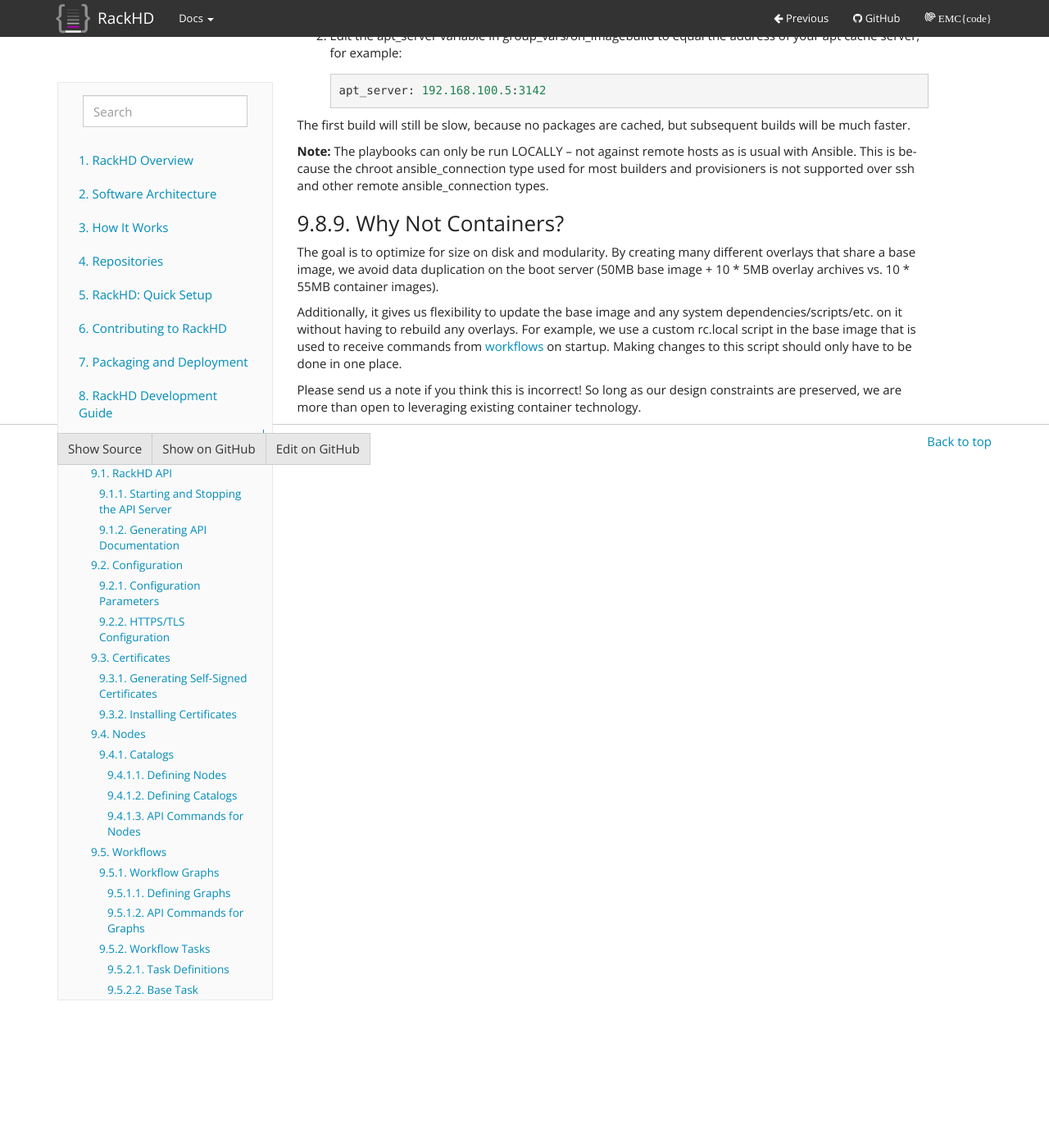
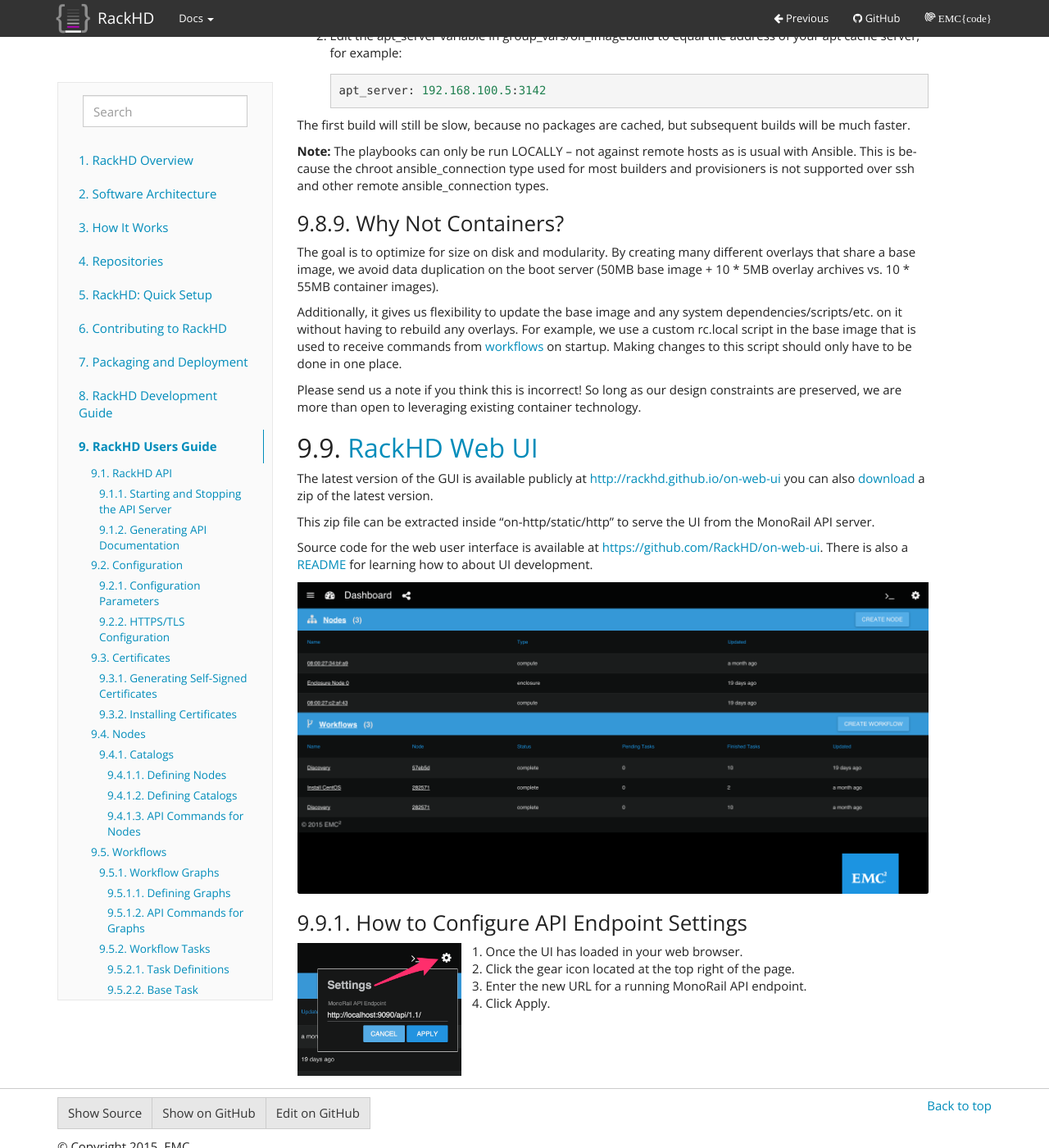
Before and after one commit to RackHD/docs, a Sphinx documentation site: the page built from docs/rackhd/index.rst, in a window 1280 px wide and 1400 px high, scrolled down 44495 px. Shown: the whole window at 82% size. Built offline with Sphinx 7.4.7, drawn with Linux system fonts in a browser that asks for light colours.

Commit message:
Adds web ui section to user guide.

```diff
--- a/docs/_static/theme/css/base.css
+++ b/docs/_static/theme/css/base.css
@@ -25,6 +25,11 @@
 
 a.navbar-brand:hover {
   background-color: black !important;
+}
+
+a img.align-left {
+  margin-right: 2em;
+  margin-bottom: 1em;
 }
 
 /* First level of nav */
--- a/docs/rackhd/index.rst
+++ b/docs/rackhd/index.rst
@@ -11,3 +11,4 @@
 .. include:: pollers.rst
 .. include:: passive_discovery.rst
 .. include:: microkernel.rst
+.. include:: web_ui.rst
--- /dev/null
+++ b/docs/rackhd/web_ui.rst
@@ -0,0 +1,32 @@
+`RackHD Web UI`_
+---------------------------------------
+
+.. _RackHD Web UI: http://rackhd.github.io/on-web-ui
+
+The latest version of the GUI is available publicly at http://rackhd.github.io/on-web-ui
+you can also `download`_ a zip of the latest version.
+
+.. _download: https://github.com/RackHD/on-web-ui/archive/gh-pages.zip
+
+This zip file can be extracted inside "on-http/static/http" to serve the UI from the MonoRail API server.
+
+Source code for the web user interface is available at https://github.com/RackHD/on-web-ui.
+There is also a `README`_ for learning how to about UI development.
+
+.. _README: https://github.com/RackHD/on-web-ui/blob/master/README.md
+
+.. image:: /_static/ui_dashboard.png
+  :align: center
+  :target: http://rackhd.github.io/on-web-ui
+
+How to Configure API Endpoint Settings
+~~~~~~~~~~~~~~~~~~~~~~~~~~~~~~~~~~~~~~~~~~~~~~
+
+.. image:: /_static/ui_settings.png
+  :width: 200
+  :align: left
+
+1. Once the UI has loaded in your web browser.
+2. Click the gear icon located at the top right of the page.
+3. Enter the new URL for a running MonoRail API endpoint.
+4. Click Apply.
```
Also changed, not shown: docs/_static/ui_dashboard.png (added), docs/_static/ui_settings.png (added).
